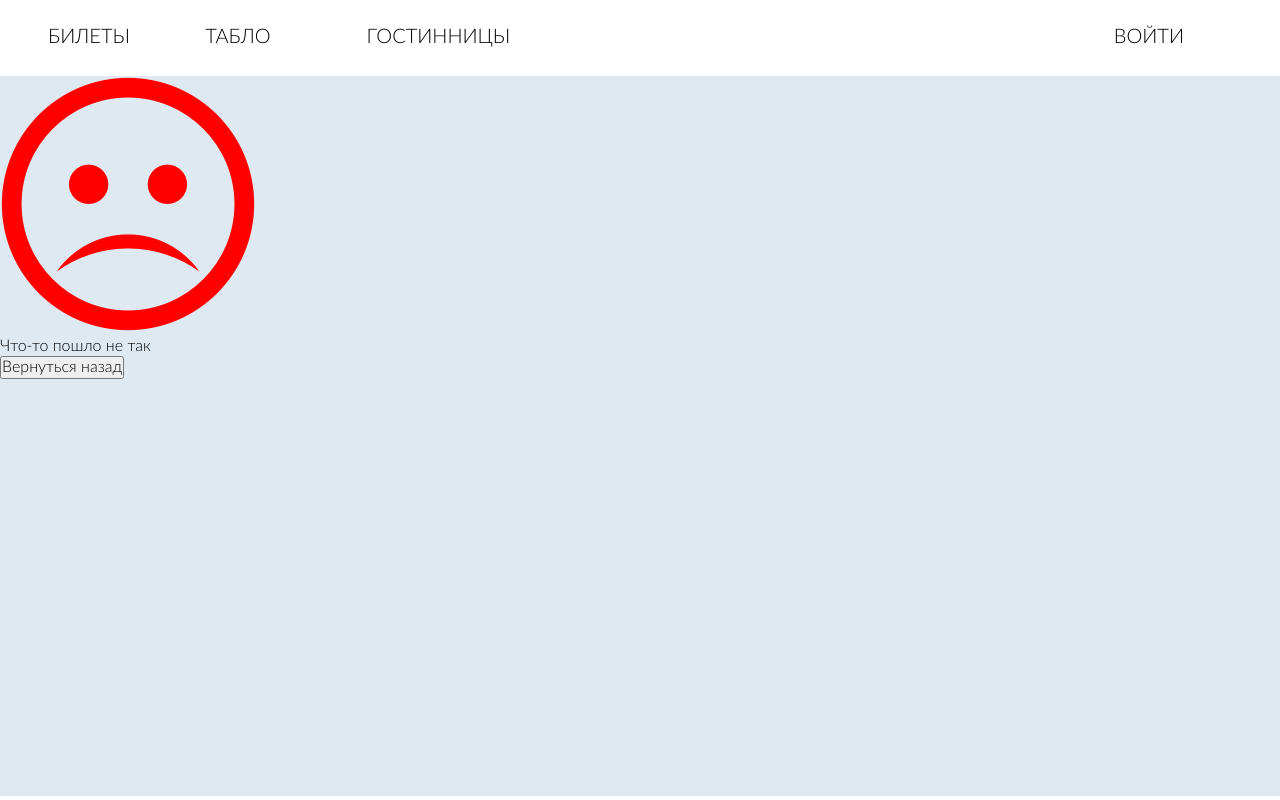
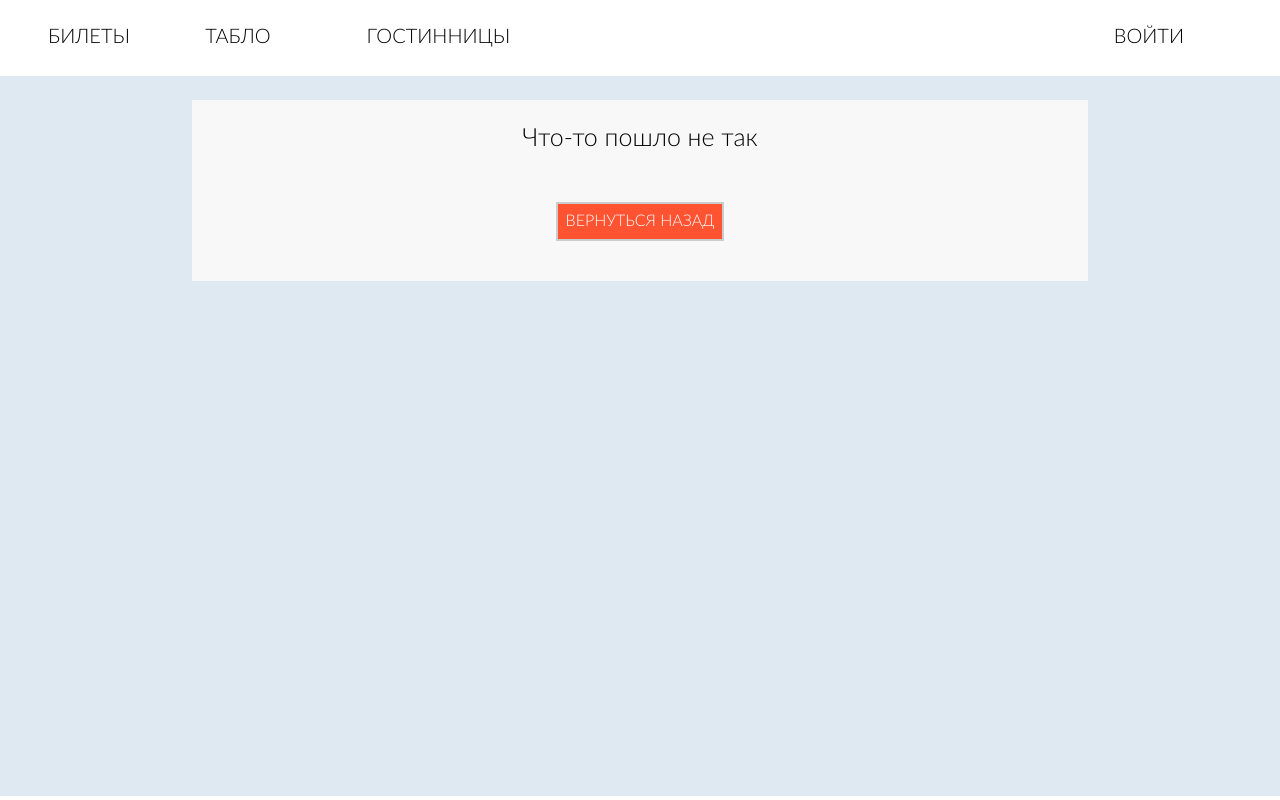
Before and after one commit to biletnam/ticketsBuy, a React app: page /failed in a window 1280 px wide. Built offline with nearby package versions, Linux system fonts and the light colour scheme.

Commit message:
success style

```diff
--- a/routes.js
+++ b/routes.js
@@ -52,7 +52,7 @@ module.exports = function (app) {
         generatePDF(bookingId,tickets,req)
             .then( ()=> {
                 res.json({
-                    "bookedSuccessfully" : true,
+                    "bookedSuccessfully" : <true></true>,
                     "bookingId" : bookingId
                 });
             })
--- a/src/components/AdditionalInfo/AdditionalInfo.css
+++ b/src/components/AdditionalInfo/AdditionalInfo.css
@@ -47,3 +47,21 @@
     font-weight: 600;
     font-size:18px;
 }
+.agreement {
+    padding-top:2vh;
+    margin:0 auto;
+    width:70vw;
+    background: #f8f8f8;
+    text-align:center;
+}
+.agreement input{
+    margin-right:1vw;
+}
+.agreement input[type=button]{
+    margin:3vh auto;
+    background-color: #ff5332;
+    color: white;
+    padding:1vh;
+    text-transform:uppercase;
+    border: 2px solid #ccc;
+}
--- a/src/components/AdditionalInfo/AdditionalInfo.jsx
+++ b/src/components/AdditionalInfo/AdditionalInfo.jsx
@@ -134,8 +134,10 @@ export default class AdditionalInfo extends React.Component {
             );
         }
         if (this.state.submitted) {
-            return( <div className="additionalInfoComponent">
+            return(
+                <div className="additionalInfoComponent">
                     <Flight
+                        additionalPage="true"
                         key={this.props.location.state.key}
                         airportArrival={this.props.location.state.airportArrival}
                         airportDeparture={this.props.location.state.airportDeparture}
@@ -143,16 +145,20 @@ export default class AdditionalInfo extends React.Component {
                         timeArrival={this.props.location.state.timeArrival}
                         cityDeparture={this.props.location.state.cityDeparture}
                         cityArrival={this.props.location.state.cityArrival}
-                    ticketsAvailable={this.props.location.state.ticketsAvailable - this.props.location.state.personAmount}
+                        ticketsAvailable={this.ticketsLeft}
                         airlinesLogo = {this.props.location.state.airlinesLogoLink}
-                    ticketPrice={this.props.location.state.ticketPrice} {...self.props} />
+                        ticketPrice={this.ticketsToBook * this.props.location.state.ticketPrice} {...self.props} />
                     <div className="passengersList">
                         {passengersInput}
                     </div>
+                    <div className="agreement">
                         <label><input type="checkbox" checked={this.state.agreement} onChange={this._checkBoxChange.bind(this)} />Я согласен с условиями перельота и студента, сделавшего этот сайт</label>
-                <input type="button" value="Дальше" onClick={this._nextButtonClicked.bind(this)}/>
+                        <div style={{clear:"both"}}>
                             <LoadingSpinner/>
-            </div> );
+                        </div>
+                    </div>
+                </div>
+            );
         } else {
             return (
                 <div className="additionalInfoComponent">
@@ -171,8 +177,12 @@ export default class AdditionalInfo extends React.Component {
                     <div className="passengersList">
                         {passengersInput}
                     </div>
+                    <div className="agreement">
                         <label><input type="checkbox" checked={this.state.agreement} onChange={this._checkBoxChange.bind(this)} />Я согласен с условиями перельота и студента, сделавшего этот сайт</label>
+                        <div style={{clear:"both"}}>
                             <input type="button" value="Дальше" onClick={this._nextButtonClicked.bind(this)}/>
+                        </div>
+                    </div>
                 </div>
             );
         }
--- a/src/components/EndPage/Failed.jsx
+++ b/src/components/EndPage/Failed.jsx
@@ -11,9 +11,10 @@ export default class Failed extends React.Component {
     render() {
         return (
             <div className="failedPageComponent">
-                <img src="/images/failed.png" alt="FailedPng"/>
-                <h1>Что-то пошло не так</h1>
-                <input type="button" value="Вернуться назад" onClick={this._nextButtonClicked.bind(this)}/>
+                <h2>Что-то пошло не так</h2>
+                <div className="returnButtonDiv">
+                    <input className="returnButton" type="button" value="Вернуться назад" onClick={this._nextButtonClicked.bind(this)}/>
+                </div>
             </div>
         );
     }
--- /dev/null
+++ b/src/components/EndPage/Success.css
@@ -0,0 +1,23 @@
+.SuccessPageComponent, .failedPageComponent{
+    width:70vw;
+    background: #f8f8f8;
+}
+.SuccessPageComponent h2, .failedPageComponent h2{
+    width:100%;
+    font-size:25px;
+    font-weight:300;
+    text-align: center;
+    margin:3vh 0;
+    padding:3vh 0;
+}
+.returnButtonDiv{
+    text-align: center;
+    padding-bottom:5vh;
+}
+.returnButton{
+    background-color: #ff5332;
+    color: white;
+    padding:1vh;
+    text-transform:uppercase;
+    border: 2px solid #ccc;
+}
--- a/src/components/EndPage/Success.jsx
+++ b/src/components/EndPage/Success.jsx
@@ -1,25 +1,25 @@
 import React from "react";
-
+import "./Success.css";
 
 export default class Success extends React.Component {
     constructor(props) {
         super(props);
         this.successData = this.props.location.state;
-        console.log(this.successData);
     }
     _nextButtonClicked() {
         this.props.history.push("/");
     }
     render() {
-        let pdfPath = `/pdf/${this.successData.bookingId}.pdf#zoom=85&scrollbar=0&toolbar=0&navpanes=0`;
+        let pdfPath = `/pdf/${this.successData.bookingId}.pdf#zoom=100&scrollbar=0&toolbar=0&navpanes=0`;
         return (
             <div className="SuccessPageComponent">
-                <img src="/images/success.png" alt="SuccessPng"/>
                 <h2>Ваши билеты готовы</h2>
                 <object width="100%" height="500" type="application/pdf" data={pdfPath} id="pdf_content">
                     <p>PDF cannot be displayed.</p>
                 </object>
-                <input type="button" value="Вернуться на главную" onClick={this._nextButtonClicked.bind(this)}/>
+                <div className="returnButtonDiv">
+                    <input className="returnButton" type="button" value="Вернуться на главную" onClick={this._nextButtonClicked.bind(this)}/>
+                </div>
             </div>
         );
     }
```
Also changed, not shown: public/build/bundle.js. Lines whose indentation alone changed are shown as unchanged.
